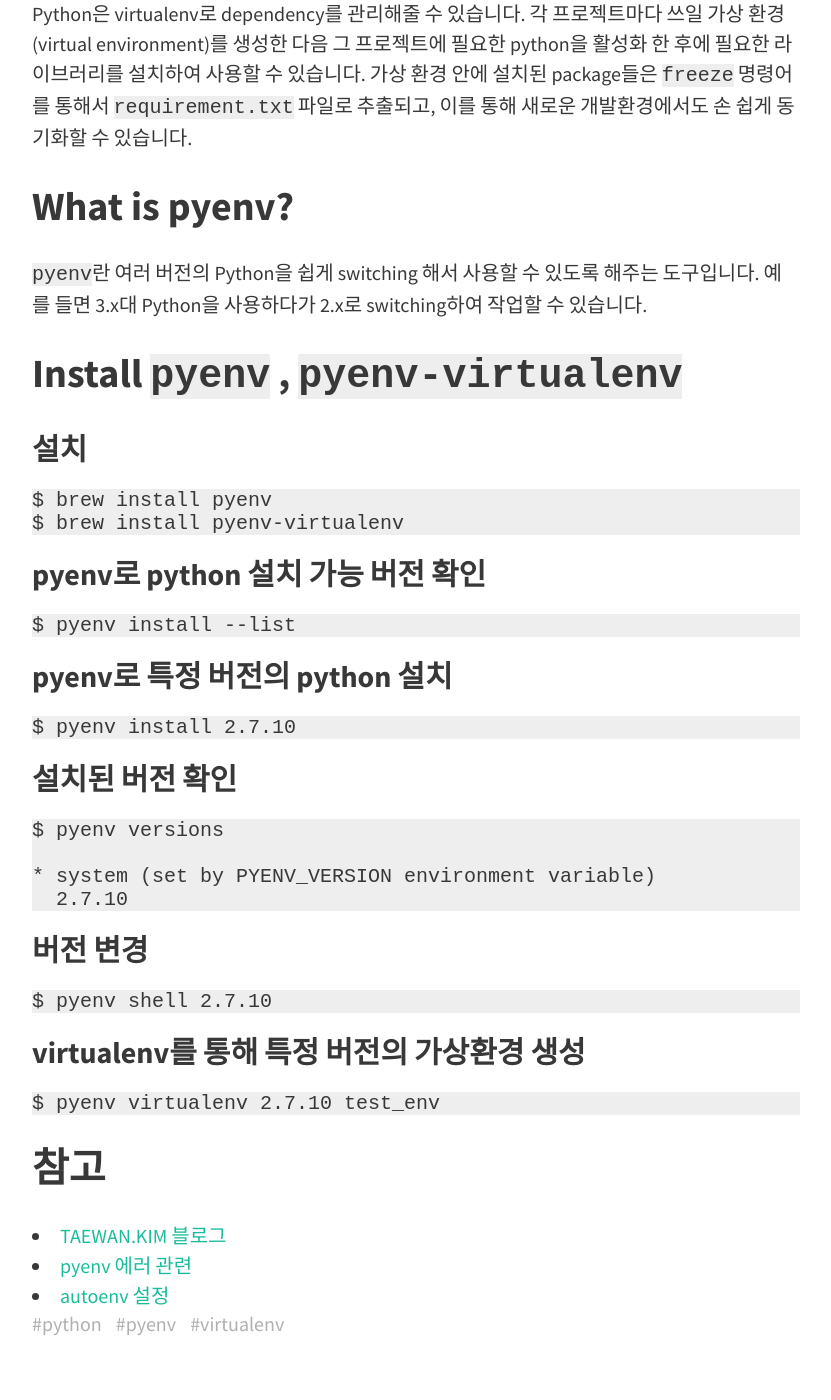
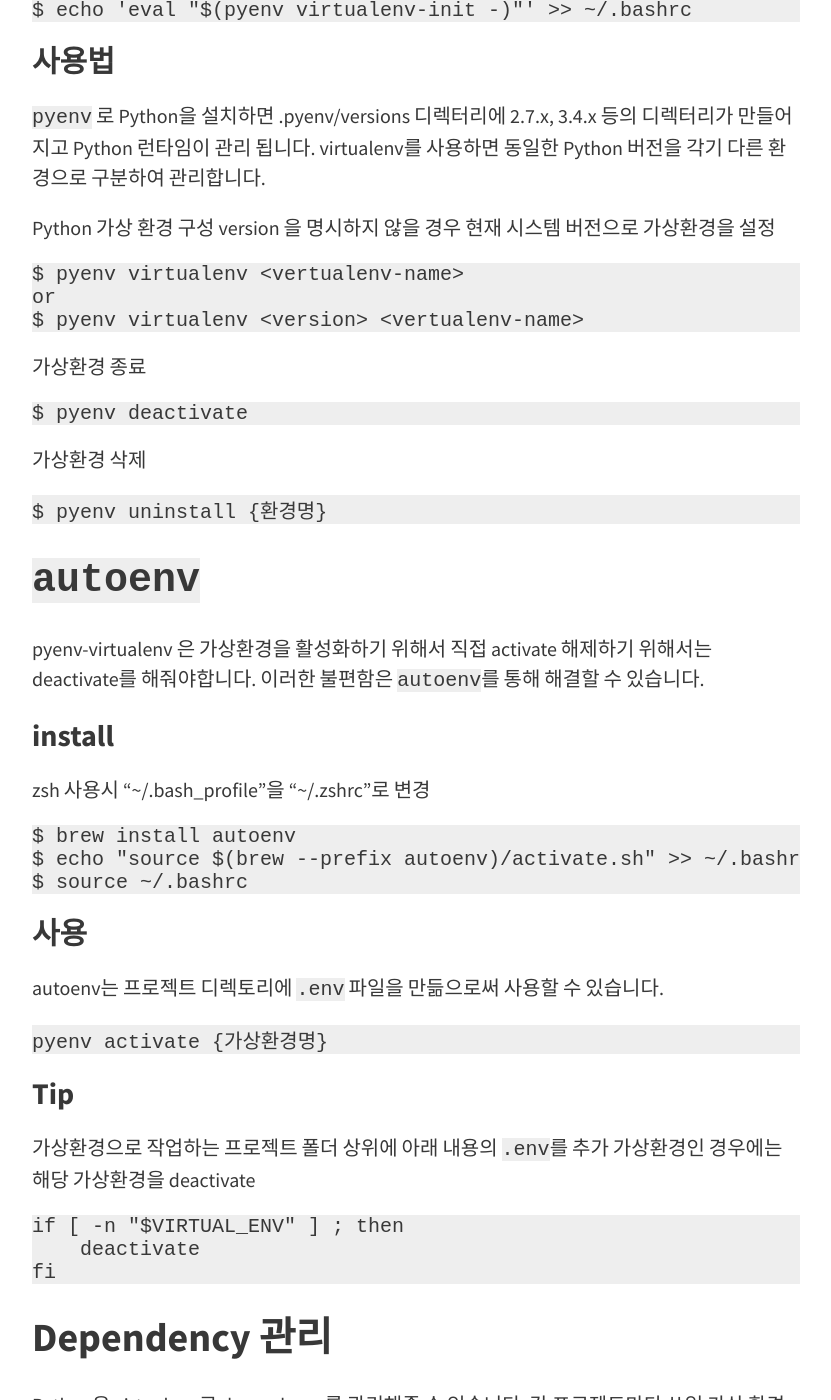
Before and after one commit to gizingun/gizingun.github.com, a Jekyll site: the page built from _posts/2018-11-20-Python-Env.md, in a window 1280 px wide and 1400 px high, scrolled down 3254 px. Shown: the whole window, without its empty margins (224-1055 px from the left). Built offline with Jekyll 4.4.1, drawn with Linux system fonts in a browser that asks for light colours; nearby versions of some CDN libraries; some of the changed text lies outside the part shown.

Commit message:
Python포스트 내용수정

````diff
--- a/_posts/2018-11-20-Python-Env.md
+++ b/_posts/2018-11-20-Python-Env.md
@@ -6,7 +6,6 @@ tags: [python, pyenv, virtualenv]
 ---
 
 ## Python의 버전관리
-
 Python은 2.x와 3.x이 공존하며, 다수의 서브 버전이 존재합니다. 또한 Python 커뮤니티는 엄청난 수의 패키지를 만들고 공유하고 있습니다. 이런 패키지들은 각기 다른 버전의 Python 기반으로 만들어졌습니다. 하나의 개발환경에서 여러 Python 프로젝트를 진행할 경우 라이브러리 간 충돌이 일어나거나 매번 각 환경에 필요한 라이브러리 및 패키지를 재설치 하거나 Python 버전을 바꿔줘야하는 불편함이 발생할 수 있습니다.
 이런 문제들은 Python 프로젝트별 독립된 환경을 제공해줌으로써 해결할 수 있습니다.
 개별의 독립된 환경을 pyenv, pyenv-virtualenv, autoenv, pip 와 같은 툴로 구성하는 방법을 알아보겠습니다.
@@ -117,50 +105,32 @@ $ pyenv uninstall {환경명}
 ## `autoenv`
 pyenv-virtualenv 은 가상환경을 활성화하기 위해서 직접 activate 해제하기 위해서는 deactivate를 해줘야합니다. 이러한 불편함은 `autoenv`를 통해 해결할 수 있습니다.
 
+### install
+zsh 사용시 "~/.bash_profile"을 "~/.zshrc"로 변경
+```
+$ brew install autoenv
+$ echo "source $(brew --prefix autoenv)/activate.sh" >> ~/.bashrc
+$ source ~/.bashrc
+```
+### 사용
+autoenv는 프로젝트 디렉토리에 `.env` 파일을 만듦으로써 사용할 수 있습니다.
+```
+pyenv activate {가상환경명}
+```
+### Tip
+가상환경으로 작업하는 프로젝트 폴더 상위에 아래 내용의 `.env`를 추가
+가상환경인 경우에는 해당 가상환경을 deactivate
+```
+if [ -n "$VIRTUAL_ENV" ] ; then
+    deactivate
+fi
+```
 
 ## Dependency 관리
 
 Python은 virtualenv로 dependency를 관리해줄 수 있습니다. 각 프로젝트마다 쓰일 가상 환경(virtual environment)를 생성한 다음 그 프로젝트에 필요한 python을 활성화 한 후에 필요한 라이브러리를 설치하여 사용할 수 있습니다.
 가상 환경 안에 설치된 package들은 `freeze` 명령어를 통해서 `requirement.txt` 파일로 추출되고, 이를 통해 새로운 개발환경에서도 손 쉽게 동기화할 수 있습니다.
 
-## What is pyenv?
-
-`pyenv`란 여러 버전의 Python을 쉽게 switching 해서 사용할 수 있도록 해주는 도구입니다. 예를 들면 3.x대 Python을 사용하다가 2.x로 switching하여 작업할 수 있습니다.
-
-## Install `pyenv` , `pyenv-virtualenv`
-### 설치
-```
-$ brew install pyenv
-$ brew install pyenv-virtualenv
-```
-
-
-
-### pyenv로 python 설치 가능 버전 확인
-```
-$ pyenv install --list
-```
-### pyenv로 특정 버전의 python 설치
-```
-$ pyenv install 2.7.10
-```
-### 설치된 버전 확인
-```
-$ pyenv versions
-
-* system (set by PYENV_VERSION environment variable)
-  2.7.10
-```
-### 버전 변경
-```
-$ pyenv shell 2.7.10
-```
-
-### virtualenv를 통해 특정 버전의 가상환경 생성
-```
-$ pyenv virtualenv 2.7.10 test_env
-```
-
 ## 참고
 * [TAEWAN.KIM 블로그](http://taewan.kim/post/python_virtual_env/)
 * [pyenv 에러 관련](https://github.com/pyenv/pyenv/wiki/Common-build-problems#build-failed-error-the-python-zlib-extension-was-not-compiled-missing-the-zlib)
````
Also changed, not shown: other parts of _posts/2018-11-20-Python-Env.md (+21 -32 lines).
